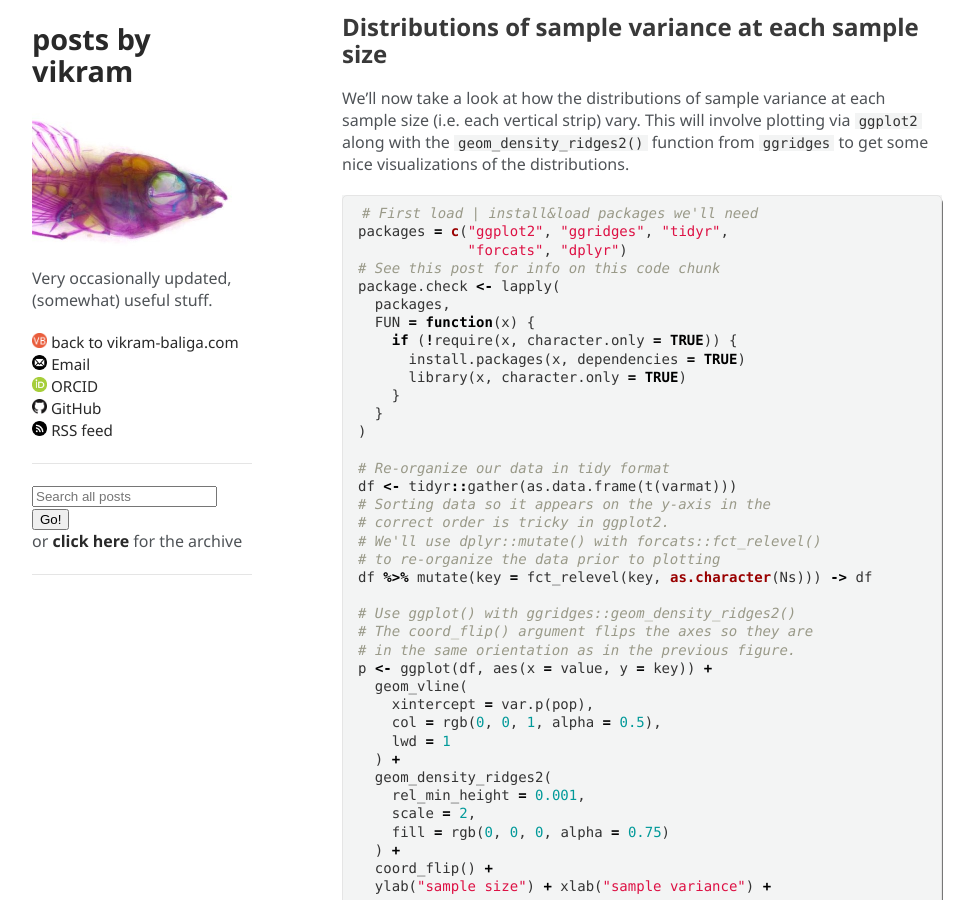
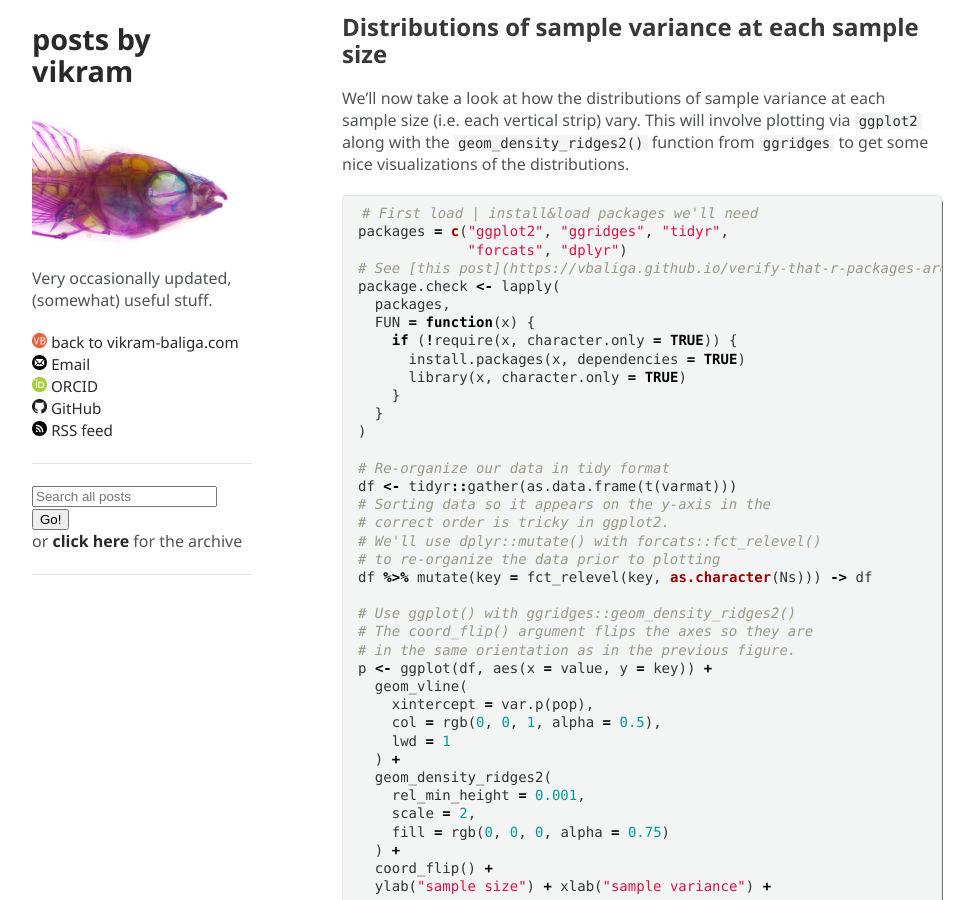
Before and after one commit to vbaliga/vbaliga.github.io, a Jekyll site: the page built from _posts/2019-05-12-sample-variance-distributions-ggridges.md, in a window 1280 px wide and 900 px high, scrolled down 3376 px. Shown: the whole window, without its empty margins (153-1127 px from the left). Built offline with Jekyll 4.4.1, drawn with Linux system fonts in a browser that asks for light colours; a script that is not in the unit is left out; part of the change alters nothing that is shown.

Commit message:
Update 2019-05-12-sample-variance-distributions-ggridges.md

```diff
--- a/_posts/2019-05-12-sample-variance-distributions-ggridges.md
+++ b/_posts/2019-05-12-sample-variance-distributions-ggridges.md
@@ -106,7 +106,7 @@ We’ll now take a look at how the distributions of sample variance at each samp
 # First load | install&load packages we'll need
 packages = c("ggplot2", "ggridges", "tidyr",
              "forcats", "dplyr")
-# See this post for info on this code chunk
+# See [this post](https://vbaliga.github.io/verify-that-r-packages-are-installed-and-loaded/) for info on this code chunk
 package.check <- lapply(
   packages,
   FUN = function(x) {
```
